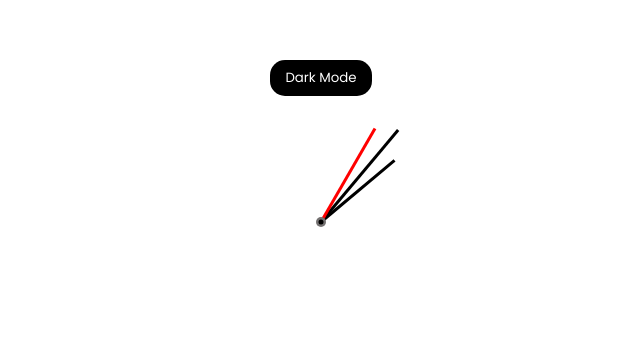
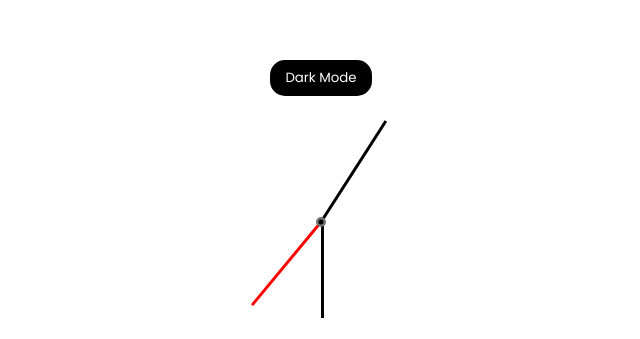
Before and after one commit to Ameer2000Mzori/Theme-Clock, a website built with webpack: page src/index.html in a window 1280 px wide. Shown: the part 106-445 px from the top of the page, without its empty margins (319-959 px from the left). Built offline with nearby package versions, Linux system fonts and the light colour scheme.

Commit message:
added styling + and some new functions for our clock

```diff
--- a/src/script.js
+++ b/src/script.js
@@ -13,6 +13,7 @@ var clock = function () {
     var day = date.getDate();
     var hour = date.getHours() % 12 || 12;
     var minutes = date.getMinutes();
+    var seconds = date.getSeconds();
     var dayNumber = date.getDay();
     var dayName;
     // i could do this in object but used this mothed for practsing purposes
@@ -91,10 +92,19 @@ var clock = function () {
     else {
         timeEl.textContent = "".concat(hour, " : 0").concat(minutes);
     }
+    // our clock functions rotateion
+    hourEl.style.transform = "translate(-50%, -100%) rotate(".concat(scale(hour, 0, 11, 0, 360), "deg)");
+    console.log(seconds);
+    secondEl.style.transform = "translate(-50%, -100%) rotate(".concat(scale(seconds, 0, 59, 0, 360), "deg)");
+    // setting the dates dynamclly
     console.log(dayName);
     dayEl.textContent = "".concat(day);
     dateEl.textContent = "".concat(dayName, ", ").concat(monthName);
 };
+var scale = function (num, in_min, in_max, out_min, out_max) {
+    return ((num - in_min) * (out_max - out_min)) / (in_max - in_min) + out_min;
+};
 clock();
+// our scale function :
 // here is our eventlisnters
 setInterval(clock, 1000);
--- a/src/script.ts
+++ b/src/script.ts
@@ -17,6 +17,8 @@ const clock = () => {
   const day = date.getDate();
   const hour = date.getHours() % 12 || 12;
   var minutes = date.getMinutes();
+  const seconds = date.getSeconds();
+
   const dayNumber: number = date.getDay();
   let dayName: string;
   // i could do this in object but used this mothed for practsing purposes
@@ -92,19 +94,49 @@ const clock = () => {
   }
 
   // if else lader
-
   if (minutes > 9) {
     timeEl.textContent = `${hour} : ${minutes}`;
   } else {
     timeEl.textContent = `${hour} : 0${minutes}`;
   }
 
+  // our clock functions rotateion
+  hourEl.style.transform = `translate(-50%, -100%) rotate(${scale(
+    hour,
+    0,
+    11,
+    0,
+    360
+  )}deg)`;
+
+  console.log(seconds);
+  secondEl.style.transform = `translate(-50%, -100%) rotate(${scale(
+    seconds,
+    0,
+    59,
+    0,
+    360
+  )}deg)`;
+
+  // setting the dates dynamclly
   console.log(dayName);
   dayEl.textContent = `${day}`;
   dateEl.textContent = `${dayName}, ${monthName}`;
 };
 
+const scale = (
+  num: any,
+  in_min: any,
+  in_max: any,
+  out_min: any,
+  out_max: any
+) => {
+  return ((num - in_min) * (out_max - out_min)) / (in_max - in_min) + out_min;
+};
+
 clock();
+
+// our scale function :
 
 // here is our eventlisnters
 setInterval(clock, 1000);
--- a/src/style.scss
+++ b/src/style.scss
@@ -52,9 +52,9 @@ body {
         background-color: black;
         top: 50%;
         left: 50%;
-        transform: translate(-50%, -0%) rotate(-140deg);
+        // transform: translate(-50%, -0%) rotate(-140deg);
         height: 50%;
-        transform-origin: top center; // Adjusted transform-origin
+        transform-origin: bottom center; // Adjusted transform-origin
       }
 
       .min-Bar {
@@ -63,9 +63,9 @@ body {
         background-color: black;
         top: 50%;
         left: 50%;
-        transform: translate(-50%, -0%) rotate(-130deg);
+        // transform: translate(-50%, -0%) rotate(-130deg);
         height: 40%;
-        transform-origin: top center; // Adjusted transform-origin
+        transform-origin: bottom center; // Adjusted transform-origin
       }
 
       .sec-Bar {
@@ -74,9 +74,9 @@ body {
         background-color: rgb(255, 0, 0);
         top: 50%;
         left: 50%;
-        transform: translate(-50%, -0%) rotate(-150deg);
+        // transform: translate(-50%, -0%) rotate(-150deg);
         height: 45%;
-        transform-origin: top center; // Adjusted transform-origin
+        transform-origin: bottom center; // Adjusted transform-origin
       }
 
       .middle-Dot {
```
Also changed, not shown: src/style.css, 1 other file.
